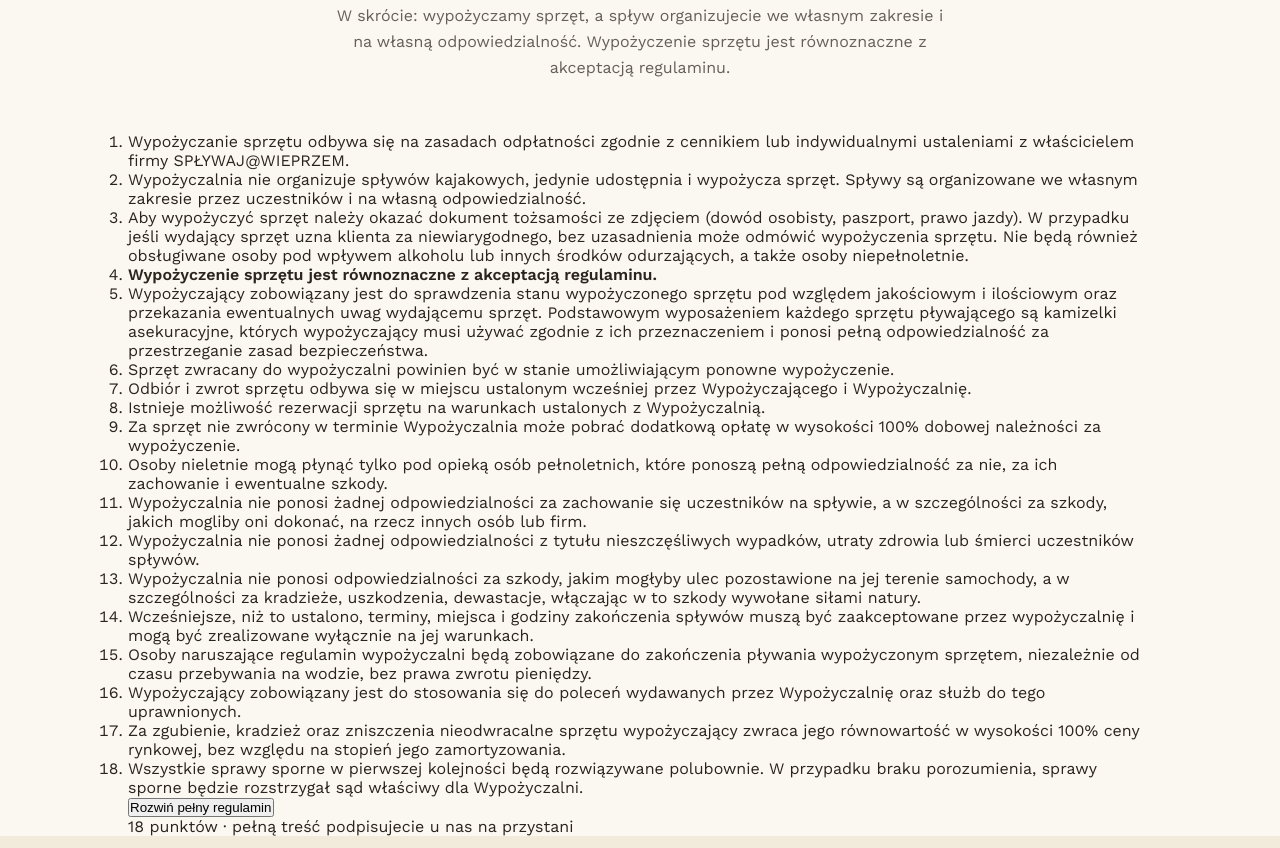
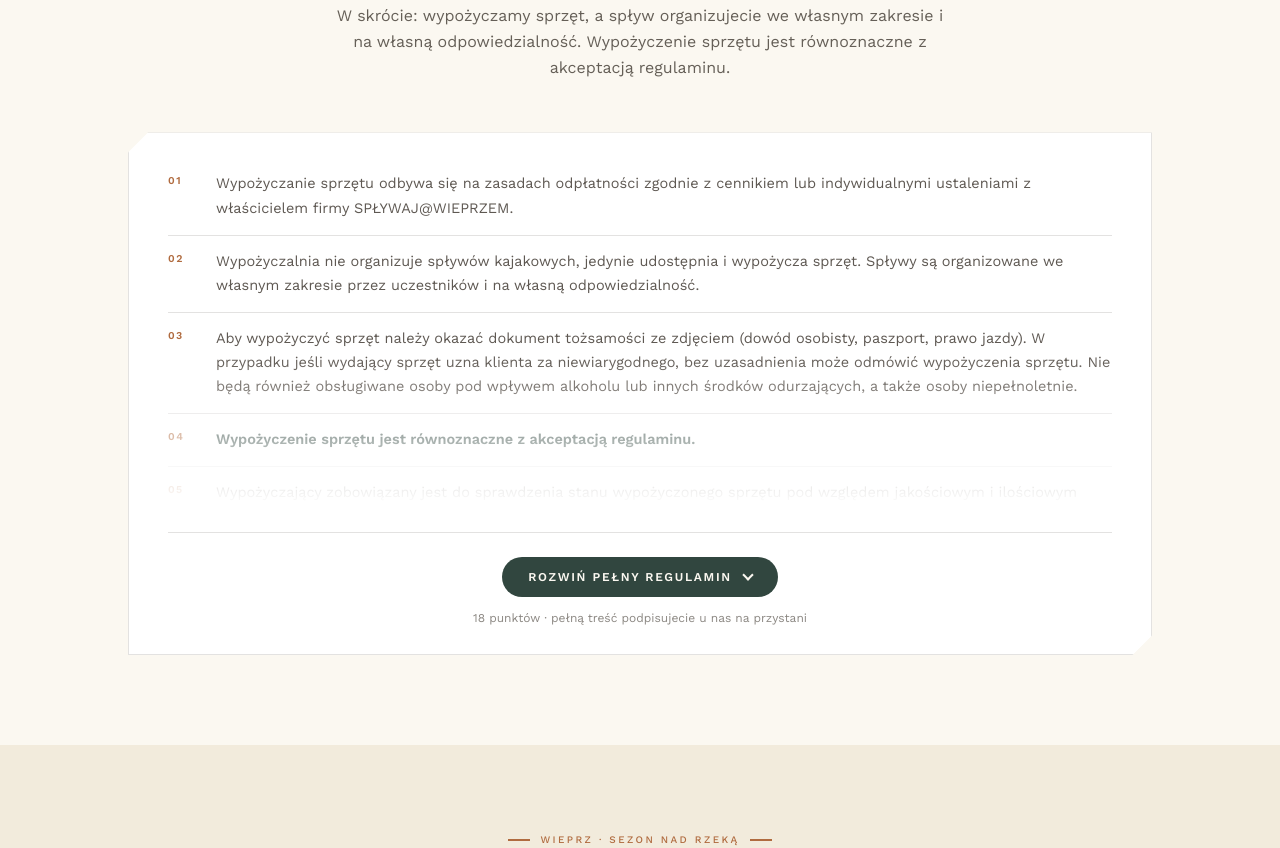
Before and after one commit to codiv1/Kajaki, a plain HTML site: page index.html in a window 1280 px wide. Shown: the part 5470-6318 px from the top of the page. Drawn offline with nearby package versions, Linux system fonts and the light colour scheme; a script that the page names is missing.

Commit message:
Aktualizacja css i js

```diff
--- a/css/sekcje.css
+++ b/css/sekcje.css
@@ -716,6 +716,126 @@
   white-space:nowrap;
 }
 
+/* =====================  REGULAMIN  ===================== */
+
+.regulamin{
+  background:var(--papier);
+  padding:0 0 clamp(64px, 7vw, 104px);
+}
+
+.regulamin__panel{
+  background:#fff;
+  box-shadow:inset 0 0 0 1px var(--kreska);
+  padding:clamp(22px, 4vw, 38px) clamp(20px, 4vw, 40px) clamp(20px, 3vw, 28px);
+  clip-path:polygon(20px 0, 100% 0, 100% calc(100% - 20px), calc(100% - 20px) 100%, 0 100%, 0 20px);
+}
+
+/* stan zwinięty: przycięta wysokość + wygaszenie tekstu ku dołowi */
+.regulamin__tresc{
+  position:relative;
+  max-height:clamp(230px, 42vh, 340px);
+  overflow:hidden;
+  transition:max-height .45s ease;
+  -webkit-mask-image:linear-gradient(180deg, #000 55%, rgba(0,0,0,.25) 88%, transparent 100%);
+  mask-image:linear-gradient(180deg, #000 55%, rgba(0,0,0,.25) 88%, transparent 100%);
+}
+
+.regulamin--otwarty .regulamin__tresc{
+  -webkit-mask-image:none;
+  mask-image:none;
+}
+
+.regulamin__lista{
+  margin:0;
+  padding:0;
+  list-style:none;
+  counter-reset:punkt;
+}
+
+.regulamin__lista li{
+  counter-increment:punkt;
+  position:relative;
+  padding:14px 0 14px clamp(34px, 4.4vw, 48px);
+  border-bottom:1px solid var(--kreska);
+  font:400 clamp(14.5px, 1.05vw, 15.5px)/1.66 'Work Sans', sans-serif;
+  color:rgba(43,36,28,.76);
+  text-wrap:pretty;
+}
+
+.regulamin__lista li:first-child{ padding-top:2px; }
+.regulamin__lista li:last-child{ border-bottom:0; padding-bottom:2px; }
+
+.regulamin__lista li::before{
+  content:counter(punkt, decimal-leading-zero);
+  position:absolute;
+  left:0;
+  top:18px;
+  font:600 10.5px/1 'Work Sans', sans-serif;
+  letter-spacing:.14em;
+  color:var(--glina);
+}
+
+.regulamin__lista li:first-child::before{ top:6px; }
+
+.regulamin__lista li b{
+  font-weight:600;
+  color:var(--petrol);
+}
+
+/* stopka panelu z przełącznikiem */
+.regulamin__stopka{
+  display:flex;
+  flex-direction:column;
+  align-items:center;
+  gap:12px;
+  margin-top:clamp(18px, 2.5vw, 26px);
+  padding-top:clamp(18px, 2.5vw, 24px);
+  border-top:1px solid var(--kreska);
+  text-align:center;
+}
+
+.regulamin__przelacznik{
+  display:inline-flex;
+  align-items:center;
+  gap:12px;
+  border:0;
+  border-radius:999px;
+  padding:14px 26px;
+  cursor:pointer;
+  background:var(--petrol);
+  color:var(--papier);
+  font:600 12px/1 'Work Sans', sans-serif;
+  letter-spacing:.14em;
+  text-transform:uppercase;
+  transition:background .2s ease, transform .2s ease;
+}
+
+.regulamin__przelacznik:hover{
+  background:var(--glina);
+  transform:translateY(-2px);
+}
+
+/* strzałka w dół, po rozwinięciu obraca się do góry */
+.regulamin__przelacznik i{
+  width:8px;
+  height:8px;
+  border-right:2px solid currentColor;
+  border-bottom:2px solid currentColor;
+  transform:translateY(-2px) rotate(45deg);
+  transition:transform .25s ease;
+}
+
+.regulamin--otwarty .regulamin__przelacznik i{
+  transform:translateY(2px) rotate(-135deg);
+}
+
+.regulamin__licznik{
+  margin:0;
+  font:400 12px/1.5 'Work Sans', sans-serif;
+  color:rgba(43,36,28,.55);
+  text-wrap:pretty;
+}
+
 /* =====================  GALERIA  ===================== */
 
 .galeria{
--- /dev/null
+++ b/js/regulamin.js
@@ -0,0 +1,49 @@
+/* ============================================================
+   REGULAMIN — rozwijanie i zwijanie pełnej treści
+   Zwinięta wysokość pochodzi z CSS (.regulamin__tresc), tutaj
+   ustawiamy tylko konkretny piksel na czas animacji.
+   ============================================================ */
+
+(function () {
+  'use strict';
+
+  const panel = document.getElementById('regulamin-panel');
+  const tresc = document.getElementById('regulamin-tresc');
+  const przycisk = document.getElementById('regulamin-przycisk');
+  const etykieta = document.getElementById('regulamin-etykieta');
+
+  if (!panel || !tresc || !przycisk) return;
+
+  let otwarty = false;
+
+  function dopasujWysokosc() {
+    if (otwarty) tresc.style.maxHeight = tresc.scrollHeight + 'px';
+  }
+
+  przycisk.addEventListener('click', function () {
+    otwarty = !otwarty;
+
+    panel.classList.toggle('regulamin--otwarty', otwarty);
+    przycisk.setAttribute('aria-expanded', String(otwarty));
+    if (etykieta) etykieta.textContent = otwarty ? 'Zwiń regulamin' : 'Rozwiń pełny regulamin';
+
+    if (otwarty) {
+      dopasujWysokosc();
+      return;
+    }
+
+    // zwijanie: wracamy do wysokości z CSS
+    tresc.style.maxHeight = '';
+
+    // gdyby nagłówek sekcji uciekł nad ekran, wracamy do niego
+    const gora = panel.getBoundingClientRect().top;
+    if (gora < 0) {
+      const przesuniecie = window.scrollY + gora - 120;
+      window.scrollTo({ top: Math.max(przesuniecie, 0), behavior: 'smooth' });
+    }
+  });
+
+  // po zmianie szerokości okna tekst łamie się inaczej, więc przeliczamy limit
+  window.addEventListener('resize', dopasujWysokosc);
+
+})();
```
